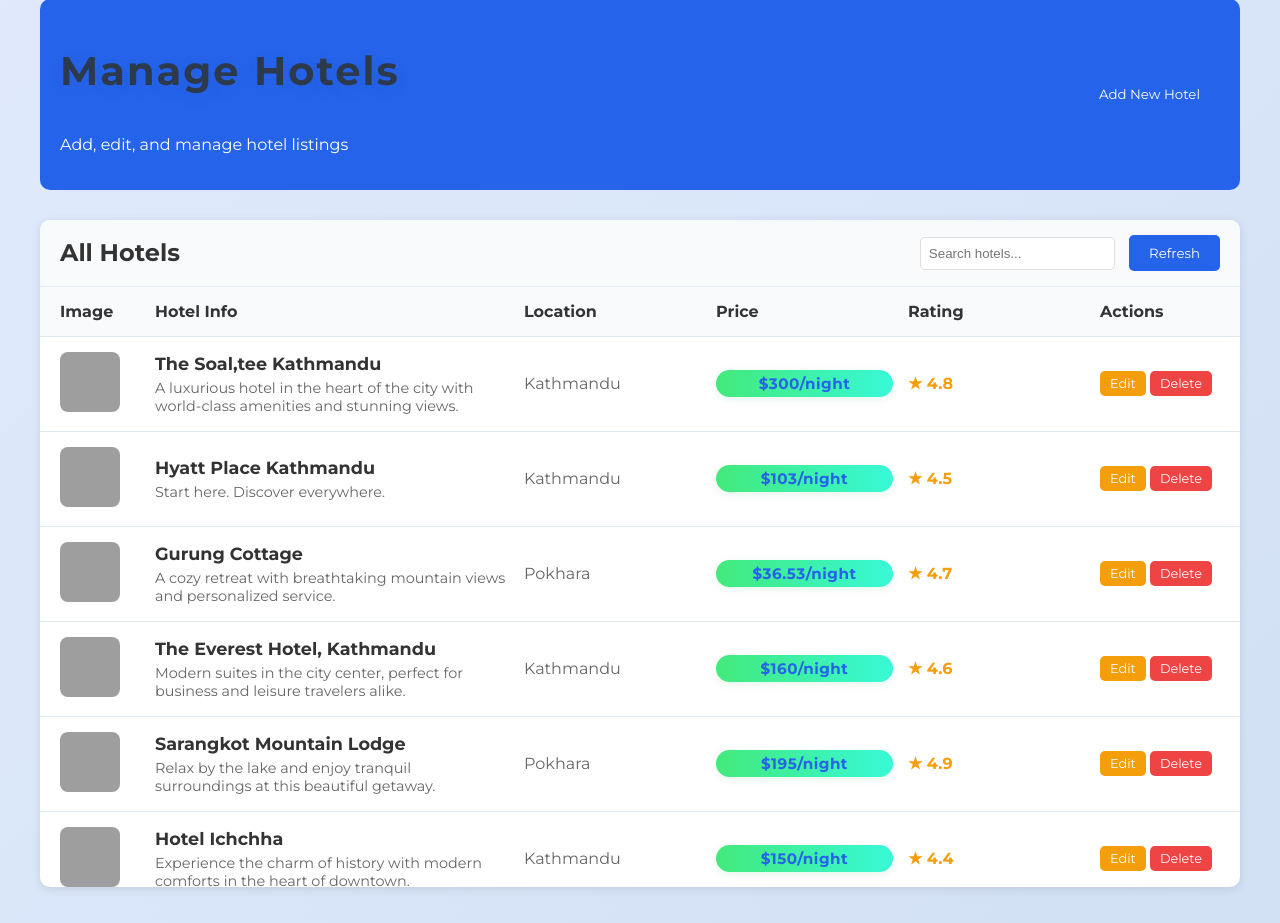
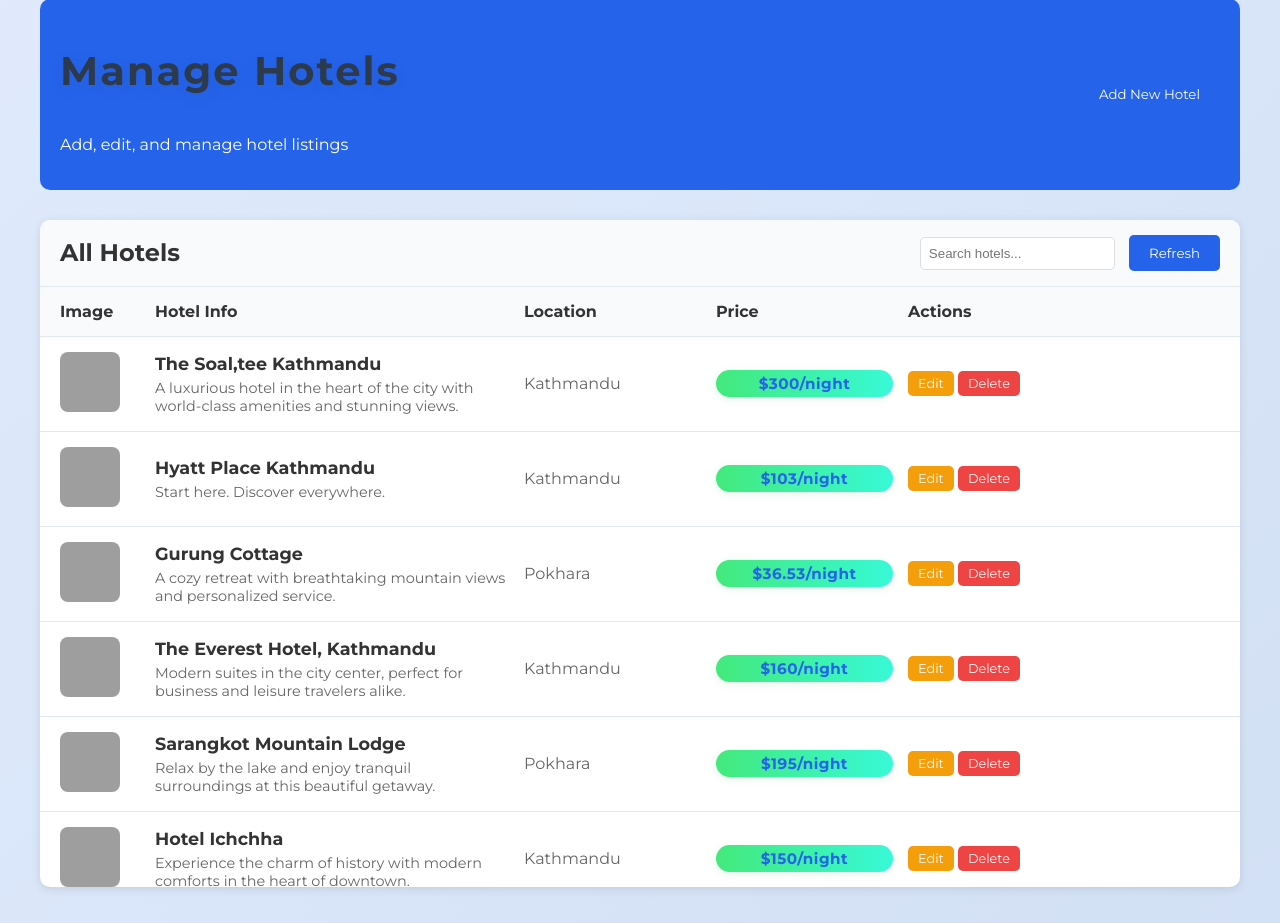
Before and after one commit to Saurav413/PahunaGhar, a PHP site: page /admin_hotels.php in a window 1280 px wide. Shown: the part 90-1013 px from the top of the page. Run offline with PHP 8.4, Linux system fonts and the light colour scheme; the visitor is signed in with stand-in values (Sample User, id 1); data comes from the database, SQL or seed files in the repository; grey boxes are pictures that could not be loaded.

Commit message:
Remove rating option from admin hotel addition form - Removed rating field from hotel form in admin interface - Updated API functions to exclude rating from add/update operations - Simplified hotel management for admins

```diff
--- a/admin_api.php
+++ b/admin_api.php
@@ -112,7 +112,6 @@
     $location = $_POST['location'] ?? '';
     $description = $_POST['description'] ?? '';
     $price = $_POST['price'] ?? '';
-    $rating = $_POST['rating'] ?? 0;
     $image_url = '';
 
     // Handle image upload with validation
@@ -192,8 +191,8 @@
     }
 
     try {
-        $stmt = $pdo->prepare("INSERT INTO hotels (name, location, description, price, rating, image_url) VALUES (?, ?, ?, ?, ?, ?)");
-        $result = $stmt->execute([$name, $location, $description, $price, $rating, $image_url]);
+        $stmt = $pdo->prepare("INSERT INTO hotels (name, location, description, price, image_url) VALUES (?, ?, ?, ?, ?)");
+        $result = $stmt->execute([$name, $location, $description, $price, $image_url]);
 
         if ($result) {
             echo json_encode(['success' => true, 'message' => 'Hotel added successfully', 'id' => $pdo->lastInsertId()]);
@@ -218,7 +217,6 @@
     $location = $_POST['location'] ?? '';
     $description = $_POST['description'] ?? '';
     $price = $_POST['price'] ?? '';
-    $rating = $_POST['rating'] ?? 0;
     $image_url = '';
 
     // Get current image_url if no new file is uploaded
@@ -315,8 +313,8 @@
     }
 
     try {
-        $stmt = $pdo->prepare("UPDATE hotels SET name = ?, location = ?, description = ?, price = ?, rating = ?, image_url = ? WHERE id = ?");
-        $result = $stmt->execute([$name, $location, $description, $price, $rating, $image_url, $id]);
+        $stmt = $pdo->prepare("UPDATE hotels SET name = ?, location = ?, description = ?, price = ?, image_url = ? WHERE id = ?");
+        $result = $stmt->execute([$name, $location, $description, $price, $image_url, $id]);
 
         if ($result) {
             echo json_encode(['success' => true, 'message' => 'Hotel updated successfully']);
--- a/admin_hotels.php
+++ b/admin_hotels.php
@@ -92,21 +92,7 @@
                     <input type="text" id="hotelPrice" name="price" placeholder="e.g., $150/night" required>
                 </div>
 
-                <div class="form-group">
-                    <label for="hotelRating">Rating</label>
-                    <select id="hotelRating" name="rating">
-                        <option value="0">Select Rating</option>
-                        <option value="1.0">1.0</option>
-                        <option value="1.5">1.5</option>
-                        <option value="2.0">2.0</option>
-                        <option value="2.5">2.5</option>
-                        <option value="3.0">3.0</option>
-                        <option value="3.5">3.5</option>
-                        <option value="4.0">4.0</option>
-                        <option value="4.5">4.5</option>
-                        <option value="5.0">5.0</option>
-                    </select>
-                </div>
+
 
                 <div class="form-group">
                     <label for="hotelImage">Hotel Image</label>
@@ -166,7 +152,6 @@
                     <div>Hotel Info</div>
                     <div>Location</div>
                     <div>Price</div>
-                    <div>Rating</div>
                     <div>Actions</div>
                 </div>
             ` + hotelsToShow.map(hotel => `
@@ -183,7 +168,6 @@
                     </div>
                     <div class="hotel-location">${hotel.location}</div>
                     <div class="hotel-price">${hotel.price}</div>
-                    <div class="hotel-rating">${hotel.rating ? '★ ' + hotel.rating : 'No rating'}</div>
                     <div class="hotel-actions">
                         <button class="btn btn-warning btn-small" onclick="editHotel(${hotel.id})">Edit</button>
                         <button class="btn btn-danger btn-small" onclick="deleteHotel(${hotel.id})">Delete</button>
@@ -219,7 +203,6 @@
                 document.getElementById('hotelLocation').value = hotel.location;
                 document.getElementById('hotelDescription').value = hotel.description || '';
                 document.getElementById('hotelPrice').value = hotel.price;
-                document.getElementById('hotelRating').value = hotel.rating || 0;
                 document.getElementById('hotelModal').style.display = 'block';
             }
         }
```
